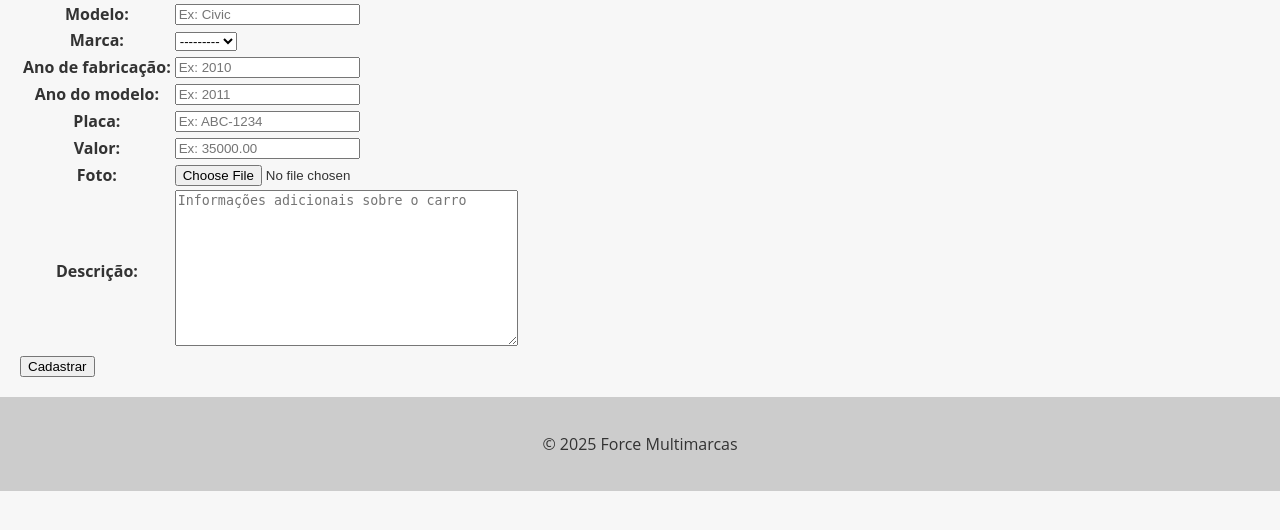
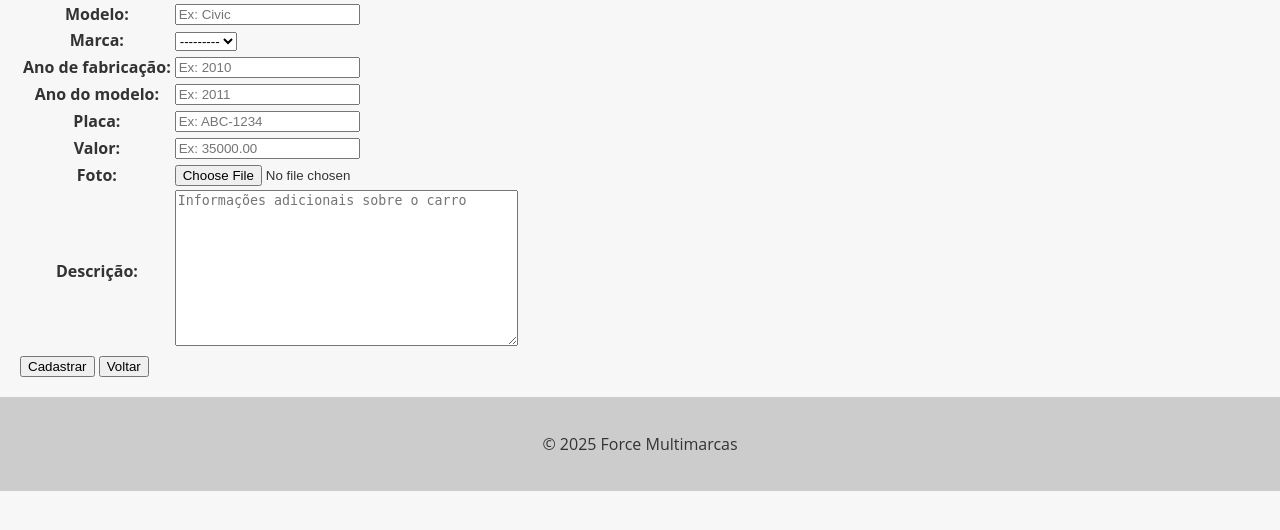
Before and after one commit to kaoan-eduardo/DjangoCarDealer, a Django app: page /new_car/ in a window 1280 px wide. Shown: the part 71-601 px from the top of the page. Run offline with Django 5.2, Linux system fonts and the light colour scheme; the visitor is signed in with stand-in values (Sample User, id 1); data that the repository does not hold is empty.

Commit message:
Alterações no frontend

```diff
--- a/cars/templates/new_car.html
+++ b/cars/templates/new_car.html
@@ -6,6 +6,9 @@
     <table>
       {{ form.as_table }}
     </table>
-        <input type="submit" value="Cadastrar" class="brn btn-primary">
+    <div class="buttons-container">
+      <input type="submit" value="Cadastrar" class="btn btn-primary">
+      <button type="button" class="btn" onclick="history.back()">Voltar</button>
+    </div>
   </form>
 {% endblock %}
```
Lines whose indentation alone changed are shown as unchanged.
